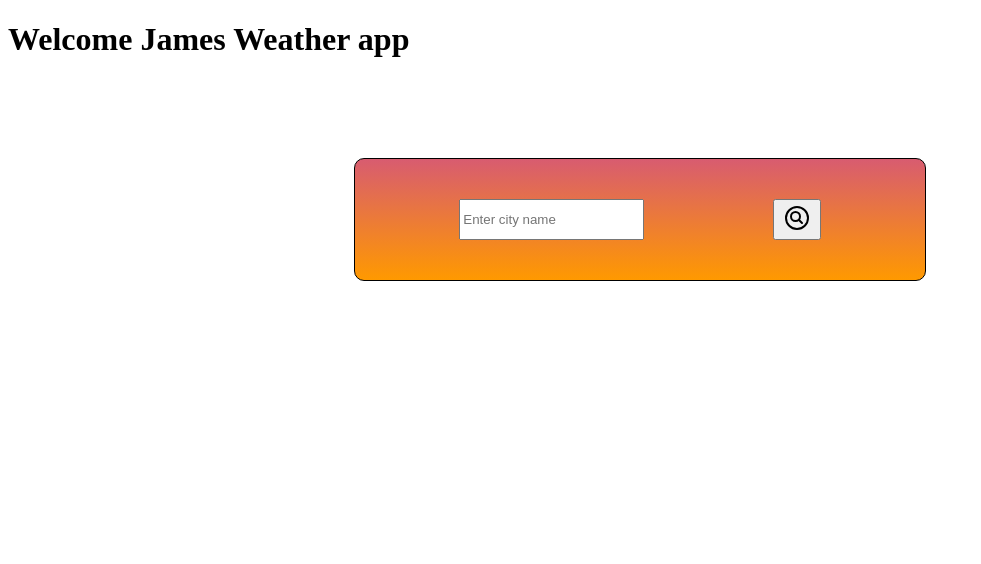
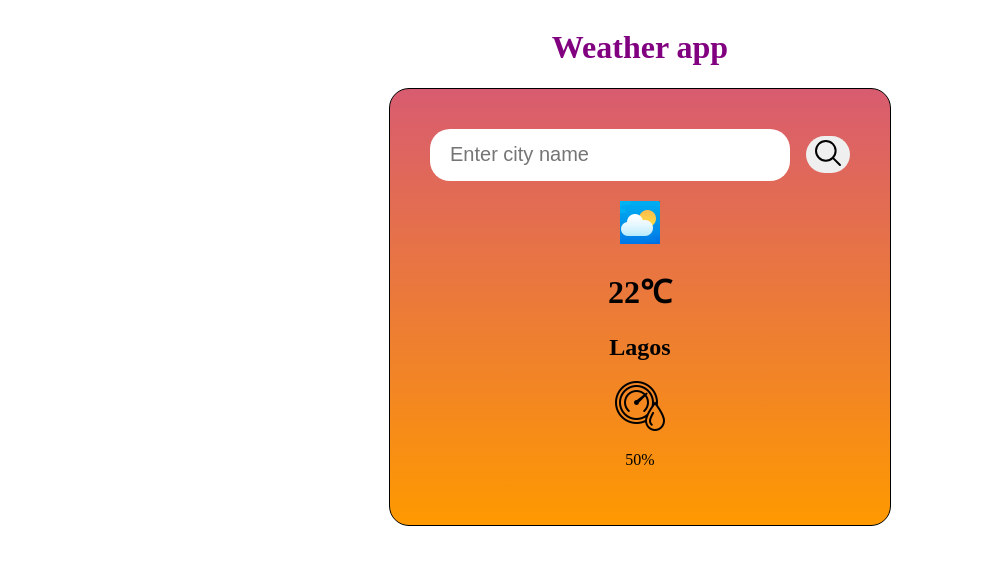
Before and after one commit to Jamesunekwuojo/Weather-App, a plain HTML site: page index.html in a window 1280 px wide. Shown: the whole page, without its empty margins (0-981 px from the left). Drawn offline with nearby package versions, Linux system fonts and the light colour scheme.

Commit message:
working on humidity styles

```diff
--- a/app.css
+++ b/app.css
@@ -1,19 +1,45 @@
 
 .card{
     width: 90%;
-    max-width: 490px;
+    max-width: 420px;
     border: 1px solid #000000;
-    margin: 100px auto 0;
+    margin-top: 0;
+    margin: auto ;
     padding: 40px;
     background: linear-gradient(to bottom, #d85c70,  #ff9900);
     text-align: center;
-    border-radius: 10px;
+    border-radius: 20px;
+
 }
 
 .search {
     width: 100%;
     display: flex;
-    justify-content: space-around;
+    justify-content: space-between;
+    align-items: center;
+    margin-bottom: 20px;
+}
+
+.search input {
+    height: 50px;
+    border: 0;
+    padding-left: 20px;
+    border-radius:20px;
+    flex: 1;
+    margin-right: 16px;
+    font-size: 20px;
+}
+
+.search button {
+    border-radius: 20px;
+    cursor: pointer;
+    border: 0;
+}
+
+header {
+    display: flex;
+    justify-content: center;
+    color: purple;
 }
 
 
--- a/index.html
+++ b/index.html
@@ -7,15 +7,35 @@
     <link rel="stylesheet" href="./app.css">
 </head>
 <body>
-    <div>
-        <h1>Welcome James Weather app</h1>
-    </div>
+    <header>
+        <h1> Weather app</h1>
+    </header>
 
     <div class="card">
 
         <div class="search">
             <input type="text" placeholder="Enter city name" spellcheck="false">
-            <button><ion-icon name="search-circle-outline" size="large"></ion-icon></button>
+            <button><ion-icon name="search-outline" size="large"></ion-icon></button>
+        </div>
+
+        <div class="weather">
+
+            <img src="icons8-weather-64.PNG" alt="dfdf">
+
+            <h1 class="temp"> 22℃</h1>
+
+            <h2 class="city">Lagos</h2>
+
+            <div class="details">
+                <div class="col">
+                    <img src="icons8-humidity-50.PNG" alt="">
+
+                    <div>
+                        <p class="humidity"> 50%</p>
+                    </div>
+                </div>
+            </div>
+
         </div>
 
     </div>
```
